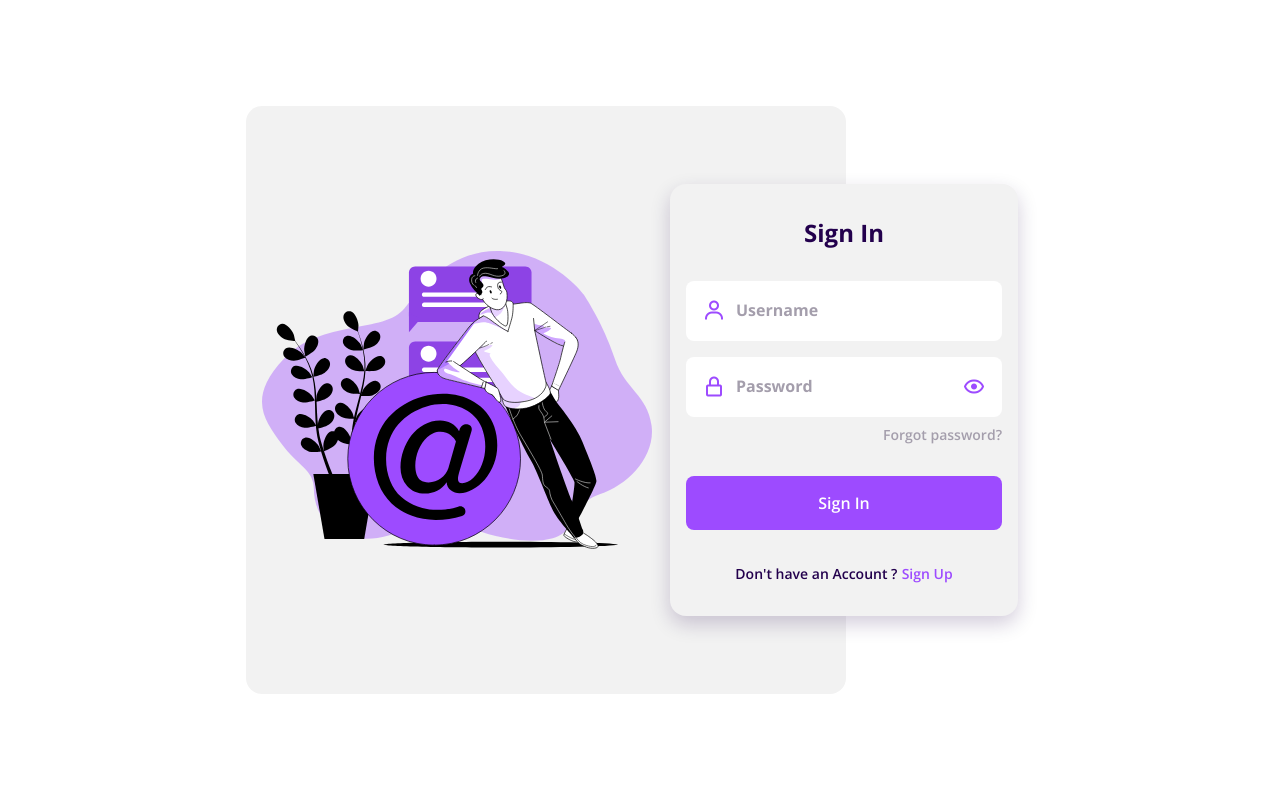
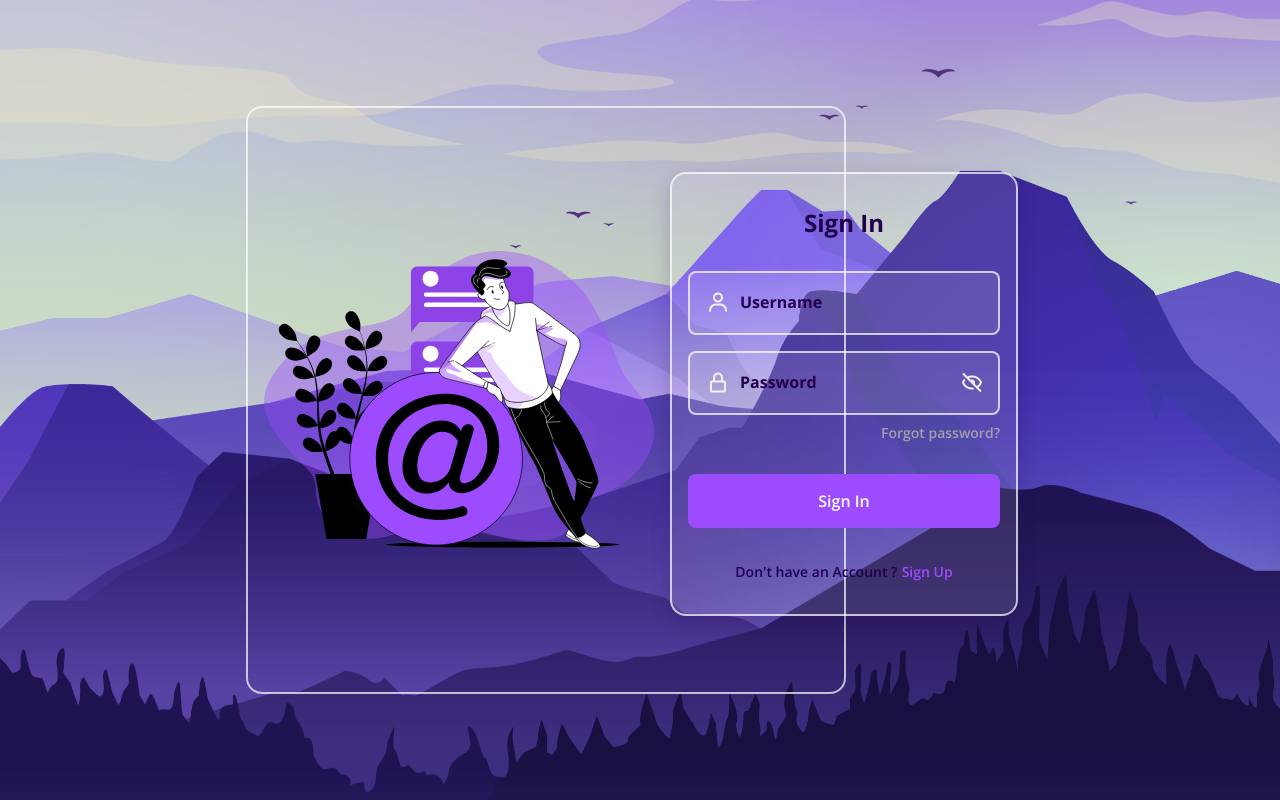
Before and after one commit to Cauasebastian/html-css-responsive-login, a plain HTML site: page index.html in a window 1280 px wide. Drawn offline with nearby package versions, Linux system fonts and the light colour scheme.

Commit message:
Transparent
Transparent with white border on the login__img

```diff
--- a/index.html
+++ b/index.html
@@ -18,7 +18,7 @@
         <div class="login__img">
             <img src="img/img-login.svg" alt="">
         </div>
-
+        <img src="img/login-bg.png" alt="image" class="login__bg">
         <div class="login__forms">
             <form action="" class="login__registre" id="login-in">
                 <h1 class="login__title">Sign In</h1>
@@ -31,7 +31,7 @@
                 <div class="login__box">
                     <i class='bx bx-lock-alt login__icon'></i>
                     <input type="password" placeholder="Password" class="login__input" id="passwordInputLogin">
-                    <i class='bx bx-show showpassword__icon' id="showPasswordLogin"></i>
+                    <i class='bx bx-hide showpassword__icon' id="showPasswordLogin"></i>
                 </div>
 
                 <a href="#" class="login__forgot">Forgot password?</a>
@@ -60,7 +60,7 @@
                 <div class="login__box">
                     <i class='bx bx-lock-alt login__icon'></i>
                     <input type="password" placeholder="Password" class="login__input" id="passwordInputRegister">
-                    <i class='bx bx-show showpassword__icon' id="showPasswordRegister"></i>
+                    <i class='bx bx-hide showpassword__icon' id="showPasswordRegister"></i>
                 </div>
 
                 <a href="#" class="login__button">Sign Up</a>
--- a/main.js
+++ b/main.js
@@ -12,15 +12,16 @@ document.addEventListener("DOMContentLoaded", function () {
             showPasswordIcon.addEventListener("click", function () {
                 if (passwordInput.type === "password") {
                     passwordInput.type = "text";
+                    showPasswordIcon.className = 'bx bx-show showpassword__icon';
                 } else {
                     passwordInput.type = "password";
+                    showPasswordIcon.className = 'bx bx-hide showpassword__icon';
                 }
             });
         }
     }
 
     function resetPasswordVisibility(form) {
-        // Quando ocorrer a troca entre Sign In e Sign Up, redefine a visibilidade da senha para "hidden"
         const passwordInput = form.querySelector('.login__input[type="password"]');
         if (passwordInput) {
             passwordInput.type = "password";
@@ -43,11 +44,9 @@ document.addEventListener("DOMContentLoaded", function () {
         resetPasswordVisibility(loginIn);
     });
 
-    // Adiciona comportamento de alternância para exibir/ocultar senha
     addPasswordToggleBehavior("passwordInputLogin", "showPasswordLogin");
     addPasswordToggleBehavior("passwordInputRegister", "showPasswordRegister");
 
-    // Adiciona comportamento para resetar a visibilidade da senha ao clicar nos links Sign In e Sign Up
     signIn.addEventListener('click', () => resetPasswordVisibility(loginIn));
     signUp.addEventListener('click', () => resetPasswordVisibility(loginUp));
 });
--- a/style.css
+++ b/style.css
@@ -28,12 +28,13 @@
     box-sizing: border-box;
 }
 
-body{
+body {
     margin: 0;
     padding: 0;
     font-family: var(--body-font);
     font-size: var(--normal-font-size);
     color: var(--first-color-dark);
+
 }
 
 h1{
@@ -51,12 +52,23 @@ img{
 }
 
 /*===== LOGIN =====*/
+.login__bg {
+    position: fixed;
+    top: 0;
+    left: 0;
+    width: 100%;
+    height: 100%;
+    object-fit: cover;
+    object-position: center center;
+    z-index: -1;
+}
 .login{
     display: grid;
     grid-template-columns: 100%;
     height: 100vh;
     margin-left: 1.5rem;
     margin-right: 1.5rem;
+    z-index: 1;
 }
 
 .login__content{
@@ -71,25 +83,26 @@ img{
     width: 310px;
     margin-top: 1.5rem;
 }
-
 .login__forms{
     position: relative;
     height: 368px;
 }
-
 .login__registre, .login__create{
     position: absolute;
     bottom: 1rem;
     width: 100%;
-    background-color: var(--first-color-lighten);
+
+    background-color: hsla(0,0%,100%,0.1);
+    border: 2px solid hsla(0,0%,100%, .7);
+
     padding: 2rem 1rem;
     border-radius: 1rem;
     text-align: center;
     box-shadow: 0 8px 20px rgba(35,0,77,.2);
     animation-duration: .4s;
     animation-name: animate-login;
+    z-index: 1;
 }
-
 @keyframes animate-login{
     0%{
         transform: scale(1,1);
@@ -115,15 +128,17 @@ img{
     background-color: #FFF;
     margin-top: 1rem;
     border-radius: .5rem;
+    background-color: hsla(0,0%,100%,0.1);
+    border: 2px solid hsla(0,0%,100%, .7);
 }
 
 .login__icon{
     font-size: 1.5rem;
-    color: var(--first-color);
+    color: var(--first-color-lighten);
 }
 .showpassword__icon {
     font-size: 1.5rem;
-    color: var(--first-color);
+    color: var(--first-color-lighten);
     position: absolute;
     right: 2rem;
     cursor: pointer;
@@ -135,12 +150,16 @@ img{
     font-size: var(--normal-font-size);
     font-weight: 700;
     color: var(--first-color-dark);
+
+    background-color: hsla(0,0%,0%,0);
+
 }
 
 .login__input::placeholder{
     font-size: var(--normal-font-size);
     font-family: var(--body-font);
-    color: var(--first-color-light);
+    color: var(--first-color-dark);
+
 }
 
 .login__forgot{
@@ -228,9 +247,11 @@ img{
         display: flex;
         width: 600px;
         height: 588px;
-        background-color: var(--first-color-lighten);
+        background-color: hsla(0,0%,00%,0);
+        border: 2px solid hsla(0,0%,100%, 0.7);
         border-radius: 1rem;
         padding-left: 1rem;
+        z-index: 0;
     }
 
     .login__img img{
```
Also changed, not shown: img/login-bg.png (added).
